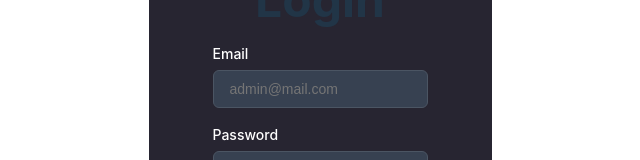
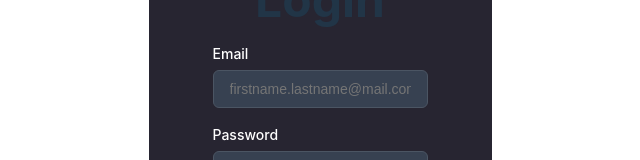
Before and after one commit to miofri/s-psql-fe, a React (Vite) app: page / in a window 1280 px wide. Shown: the part 224-384 px from the top of the page, without its empty margins (320-960 px from the left). Built offline with nearby package versions, Linux system fonts and the light colour scheme; no server answers.

Commit message:
forgot to change placeholder admin@mail.com hahaha

```diff
--- a/src/components/Main.tsx
+++ b/src/components/Main.tsx
@@ -44,7 +44,7 @@ export const Main = () => {
 					label="Email"
 					name="email"
 					type="text"
-					placeholder="admin@mail.com"
+					placeholder="firstname.lastname@mail.com"
 					bool={false}
 					defaultValue={formState?.email}
 					handleChange={(e) => handleInputChange(e, setFormState)}
```
